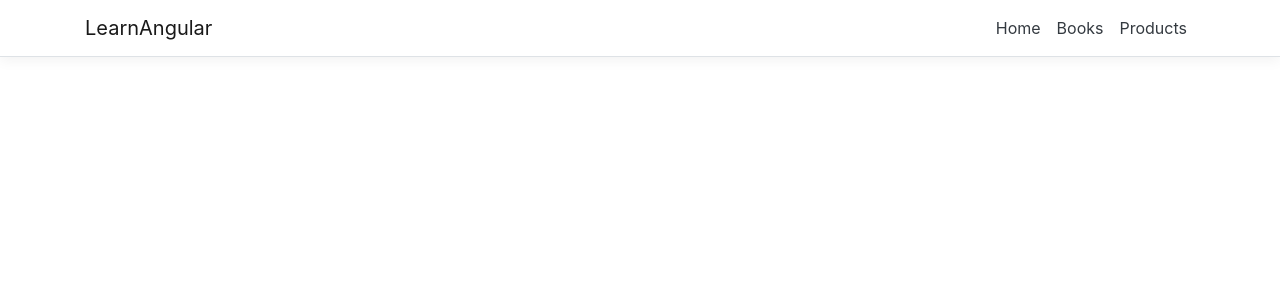
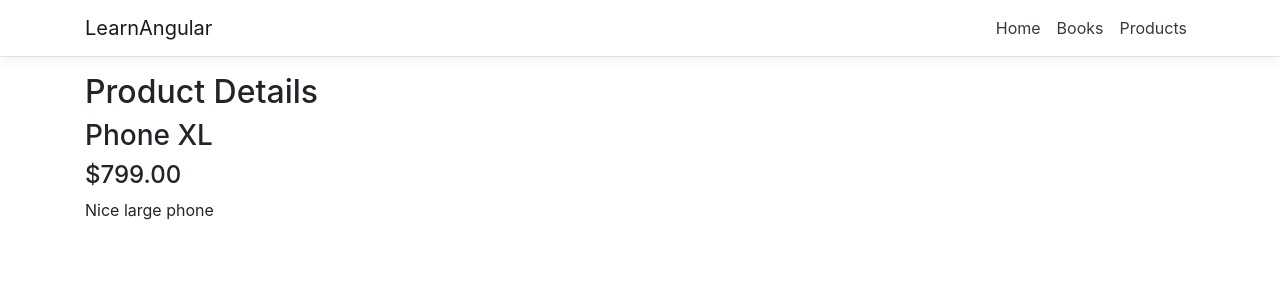
Before and after one commit to uvatmvf/LearnAngular, an Angular app in the folder ClientApp/: page /products/0 in a window 1280 px wide. Before the commit this address led to /. Shown: the top 300 px of the page. Built offline with nearby package versions, Linux system fonts and the light colour scheme.

Commit message:
Add product details

```diff
--- /dev/null
+++ b/ClientApp/src/app/product-details/product-details.component.html
@@ -0,0 +1,8 @@
+<h2>Product Details</h2>
+
+<div *ngIf="product">
+  <h3>{{ product.name }}</h3>
+  <h4>{{ product.price | currency }}</h4>
+  <p>{{ product.description }}</p>
+
+</div>
--- /dev/null
+++ b/ClientApp/src/app/product-details/product-details.component.ts
@@ -0,0 +1,22 @@
+import { Component, OnInit } from '@angular/core';
+import { ActivatedRoute } from '@angular/router';
+
+import { products } from '../products';
+
+@Component({
+    selector: 'app-product-details',
+    templateUrl: './product-details.component.html'
+})
+/** product-details component*/
+export class ProductDetailsComponent implements OnInit {
+  product;
+
+    /** product-details ctor */
+  constructor(private route: ActivatedRoute) { }
+
+  ngOnInit() {
+    this.route.paramMap.subscribe(params => {
+      this.product = products[+params.get('productId')];
+    });
+  }
+}
--- a/ClientApp/src/app/product-list/product-list.component.html
+++ b/ClientApp/src/app/product-list/product-list.component.html
@@ -2,7 +2,7 @@
 
 <div *ngFor="let product of products">
   <h3>
-    <a [title]="product.name + ' details'">
+    <a [title]="product.name + ' details'" [routerLink]="['/products', product.productId]">
       {{ product.name }}
     </a>
   </h3>
--- a/ClientApp/src/app/products.js
+++ b/ClientApp/src/app/products.js
@@ -5,17 +5,20 @@
     {
         name: 'Phone XL',
         price: 799,
-        description: 'Nice large phone'
+        description: 'Nice large phone',
+        productId: 0
     },
     {
         name: 'Phone Mini',
         price: 699,
-        description: 'Nice camera phone'
+        description: 'Nice camera phone',
+        productId: 1
     },
     {
         name: 'Phone Standard',
         price: 299,
-        description: ''
+        description: '',
+        productId: 2
     }
 ];
 //# sourceMappingURL=products.js.map
```
Also changed, not shown: ClientApp/src/app/app.module.ts (+5 -2 lines), ClientApp/src/app/products.ts (+6 -3 lines), 1 other file (tests, documents, lock files or other folders).
